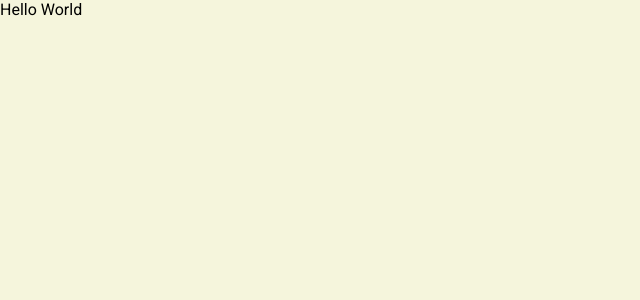
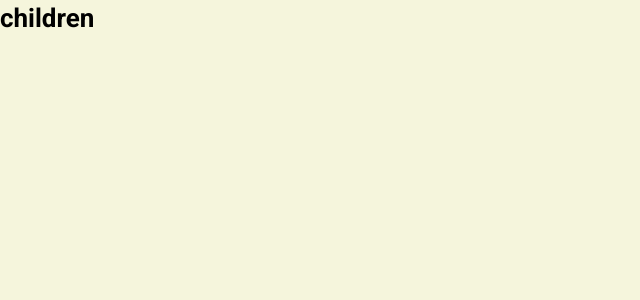
Before and after one commit to Nigohmahram/usaman_edu, a Next.js app: page / in a window 1280 px wide. Shown: the top 300 px of the page, without its empty margins (0-640 px from the left). Built offline with nearby package versions, Linux system fonts and the light colour scheme.

Commit message:
heading text component

```diff
--- /dev/null
+++ b/src/components/heading/heading.module.css
@@ -0,0 +1,18 @@
+.h1{
+        font-size: 26px;
+        margin: 0;
+        line-height: 36px;
+        font-weight: 600;
+}
+.h2{
+        font-size: 22px;
+        line-height: 36px;
+        font-weight: 500;
+        margin: 0;
+}
+.h2{
+        font-size: 20px;
+        line-height: 27px;
+        font-weight: 600;
+        margin: 0;
+}
--- /dev/null
+++ b/src/components/heading/heading.props.ts
@@ -0,0 +1,6 @@
+import { ReactNode } from "react";
+
+export interface HeadingProps{
+        tag: 'h1' | 'h2' | 'h3';
+        children: ReactNode;
+}
--- /dev/null
+++ b/src/components/heading/heading.tsx
@@ -0,0 +1,18 @@
+import { HeadingProps } from "./heading.props";
+import  styles  from "./heading.module.css";
+
+
+const Heading = ({tag, children}: HeadingProps): JSX.Element =>{
+  switch (tag) {
+    case 'h1':
+      return <h1 className={styles.h1}>{children}</h1>;
+    case 'h2':
+      return <h2 className={styles.h2}>{children}</h2>;
+    case 'h3':
+      return <h3 className={styles.h3}>{children}</h3>;
+      default:
+        <>{children}</>;
+  }
+};
+
+export default Heading;
--- /dev/null
+++ b/src/components/index.ts
@@ -0,0 +1 @@
+export { default as Heading } from './heading/heading';
--- a/src/pages/index.tsx
+++ b/src/pages/index.tsx
@@ -1,8 +1,11 @@
 import React from 'react';
+import { Heading } from '../components';
 
 const Index = () => {
   return (
-    <div>Hello World</div>
+    <div>
+      <Heading tag='h1'>children</Heading>
+    </div>
   );
 };
 
```
